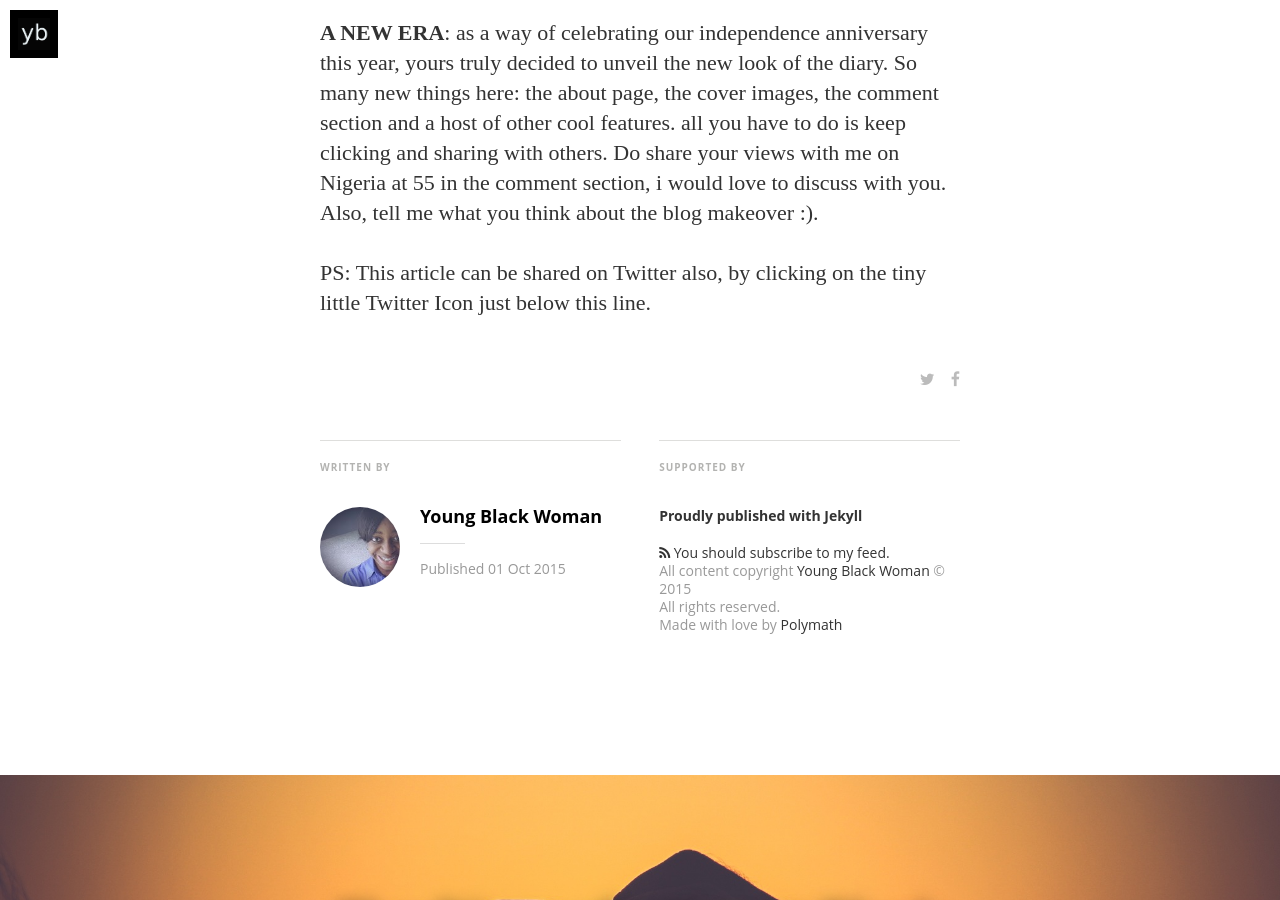
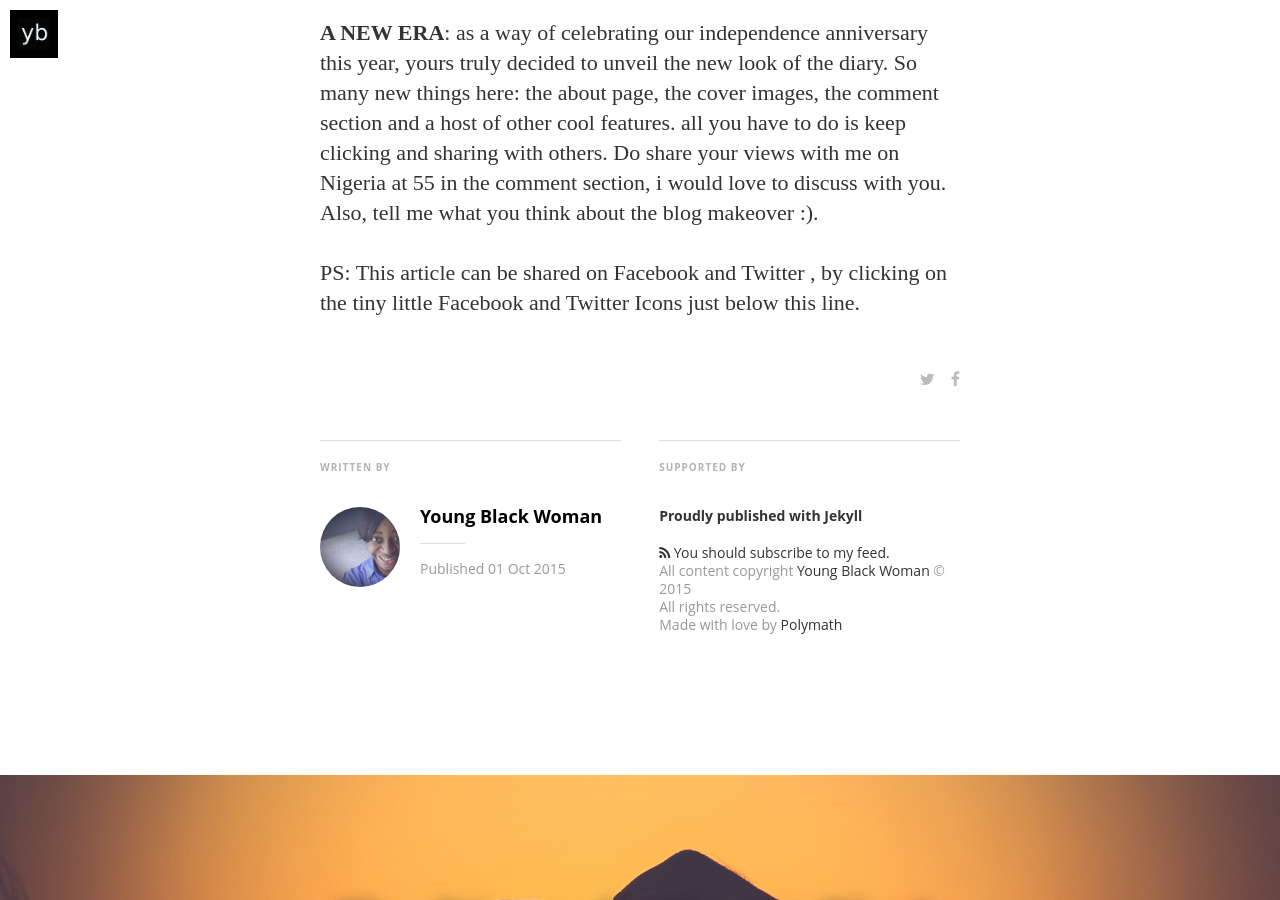
Before and after one commit to Youngblackwoman/youngblackwoman.github.io, a Jekyll site: the page built from _posts/2015-10-01-nigeria-at-55-a-new-era.md, in a window 1280 px wide and 900 px high, scrolled down 4751 px. Built offline with Jekyll 4.4.1, drawn with Linux system fonts in a browser that asks for light colours; nearby versions of some CDN libraries; some web fonts are replaced; comment, search, counter and statistics services are not loaded.

Commit message:
added facebook sharer

```diff
--- a/_posts/2015-10-01-nigeria-at-55-a-new-era.md
+++ b/_posts/2015-10-01-nigeria-at-55-a-new-era.md
@@ -42,4 +42,4 @@ Nigeria will be great.
 
 **A NEW ERA**: as a way of celebrating our independence anniversary this year, yours truly decided to unveil the new look of the diary. So many new things here: the about page, the cover images, the comment section and a host of other cool features. all you have to do is keep clicking and sharing with others. Do share your views with me on Nigeria at 55 in the comment section, i would love to discuss with you. Also, tell me what you think about the blog makeover :).
 
-PS: This article can be shared on Twitter also, by clicking on the tiny little Twitter Icon just below this line.
+PS: This article can be shared on Facebook and Twitter , by clicking on the tiny little Facebook and Twitter Icons just below this line.
```
Also changed, not shown: _config.yml (line endings or trailing spaces).
